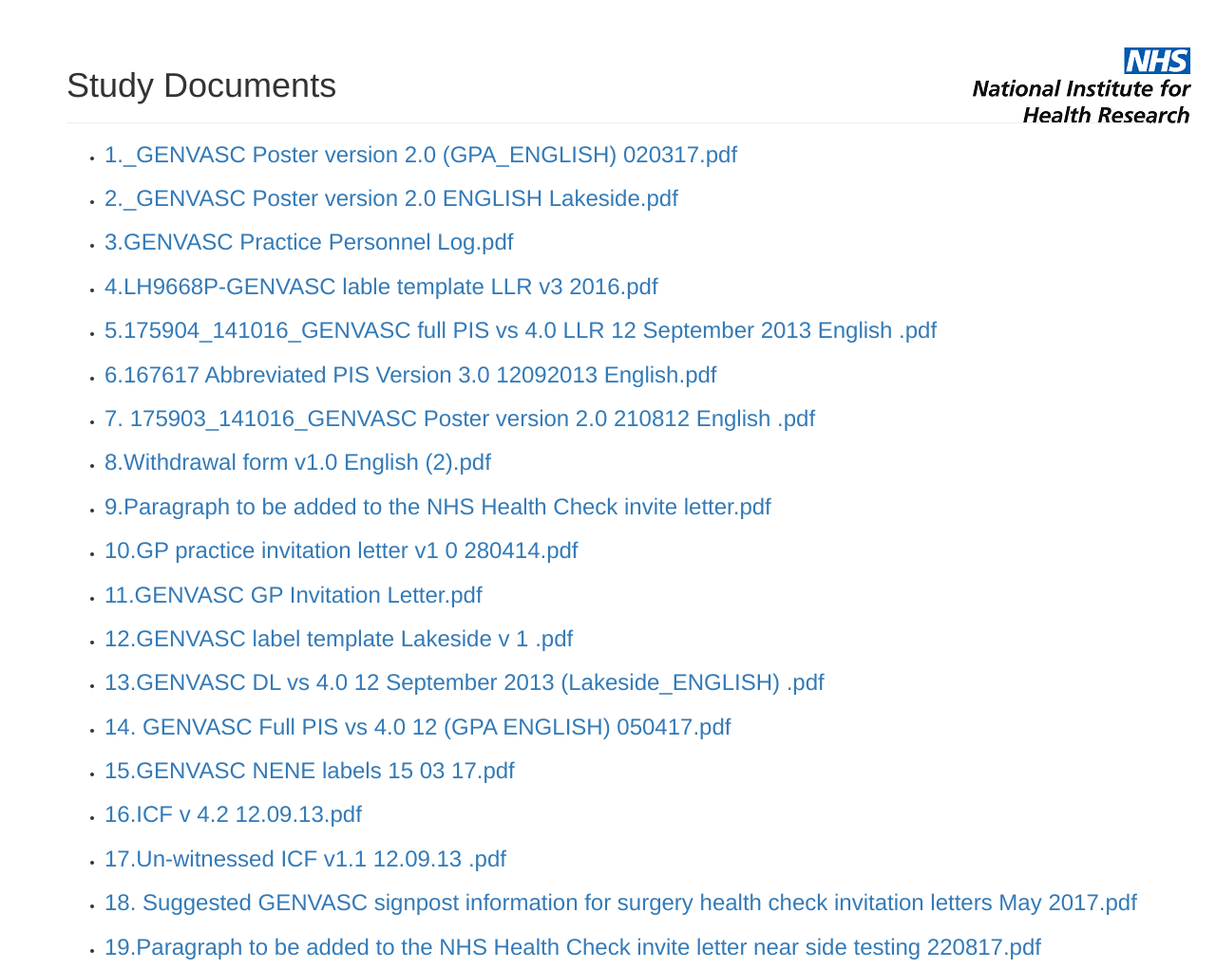
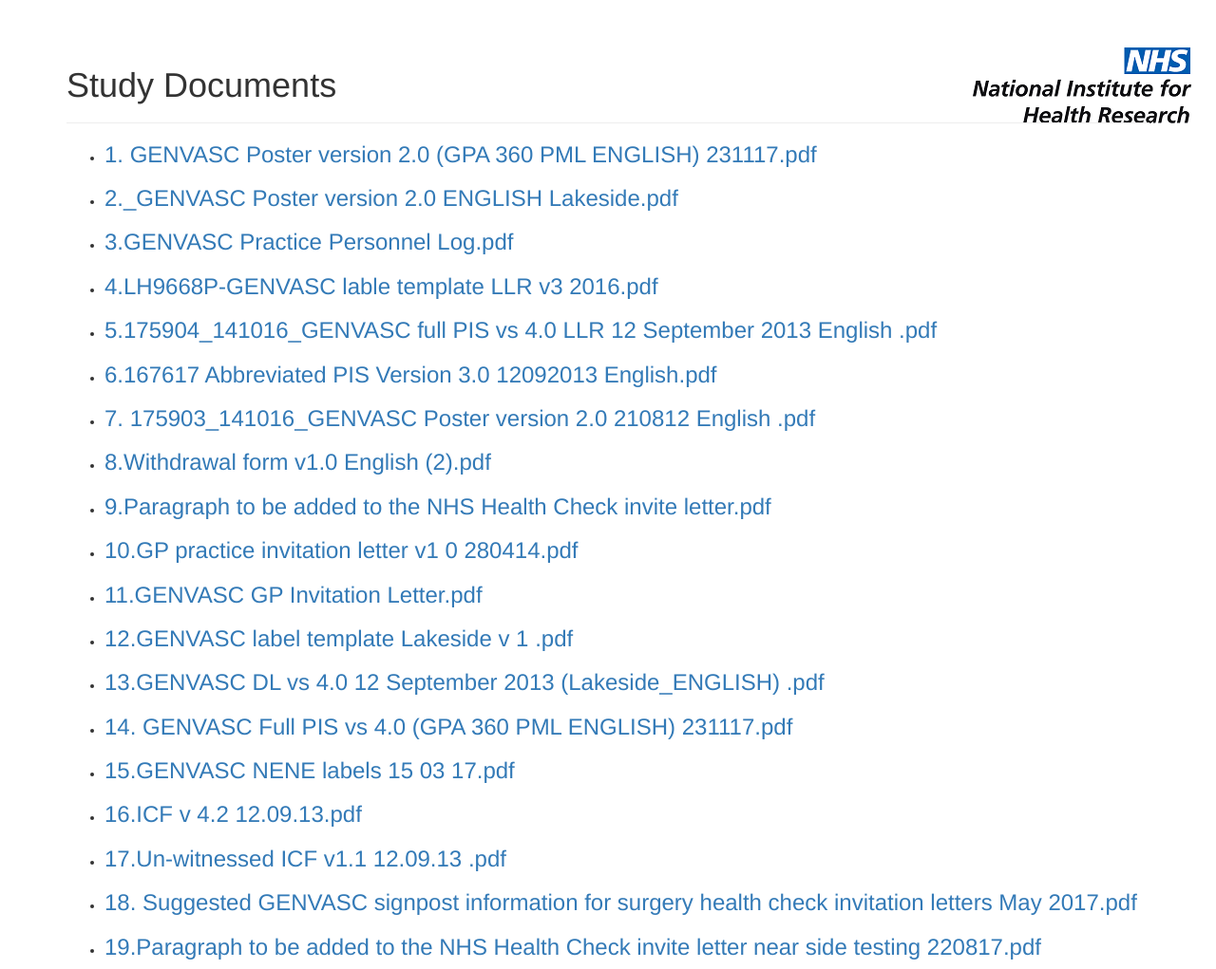
Before and after one commit to LCBRU/genvasc_portal, a Python web app: template web/portal/templates/site_file_documentation/documents.html in a window 1280 px wide. Shown: the part 50-1071 px from the top of the page at 95% size. Run offline with Jinja, Linux system fonts and the light colour scheme; the template is opened without the code that fills it, so the values that code supplies are empty.

Commit message:
New documents

```diff
--- a/development.yml
+++ b/development.yml
@@ -38,3 +38,5 @@ services:
       MYSQL_PASSWORD: ${GGPP_DB_PASSWORD}
     expose:
       - "3306"
+    ports:
+      - "3306:3306"
--- a/web/portal/templates/site_file_documentation/documents.html
+++ b/web/portal/templates/site_file_documentation/documents.html
@@ -8,7 +8,7 @@
 
 <ul>
  <li>
-  <h3><a href="/static/documents/documents/1._GENVASC Poster version 2.0 (GPA_ENGLISH) 020317.pdf" title="1._GENVASC Poster version 2.0 (GPA_ENGLISH) 020317.pdf" target="_blank">1._GENVASC Poster version 2.0 (GPA_ENGLISH) 020317.pdf</a></h3>
+  <h3><a href="/static/documents/documents/1. GENVASC Poster version 2.0 (GPA 360 PML ENGLISH) 231117.pdf" title="1. GENVASC Poster version 2.0 (GPA 360 PML ENGLISH) 231117.pdf" target="_blank">1. GENVASC Poster version 2.0 (GPA 360 PML ENGLISH) 231117.pdf</a></h3>
  </li>
  <li>
   <h3><a href="/static/documents/documents/2._GENVASC Poster version 2.0 ENGLISH Lakeside.pdf" title="2._GENVASC Poster version 2.0 ENGLISH Lakeside.pdf" target="_blank">2._GENVASC Poster version 2.0 ENGLISH Lakeside.pdf</a></h3>
@@ -47,7 +47,7 @@
   <h3><a href="/static/documents/documents/13.GENVASC DL vs 4.0 12 September 2013 (Lakeside_ENGLISH) .pdf" title="13.GENVASC DL vs 4.0 12 September 2013 (Lakeside_ENGLISH) .pdf" target="_blank">13.GENVASC DL vs 4.0 12 September 2013 (Lakeside_ENGLISH) .pdf</a></h3>
  </li>
  <li>
-  <h3><a href="/static/documents/documents/14. GENVASC Full PIS vs 4.0 12  (GPA ENGLISH)  050417.pdf" title="14. GENVASC Full PIS vs 4.0 12  (GPA ENGLISH)  050417.pdf" target="_blank">14. GENVASC Full PIS vs 4.0 12  (GPA ENGLISH)  050417.pdf</a></h3>
+  <h3><a href="/static/documents/documents/14. GENVASC Full PIS vs 4.0  (GPA 360 PML ENGLISH)  231117.pdf" title="14. GENVASC Full PIS vs 4.0  (GPA 360 PML ENGLISH)  231117.pdf" target="_blank">14. GENVASC Full PIS vs 4.0  (GPA 360 PML ENGLISH)  231117.pdf</a></h3>
  </li>
  <li>
   <h3><a href="/static/documents/documents/15.GENVASC NENE labels 15 03 17.pdf" title="15.GENVASC NENE labels 15 03 17.pdf" target="_blank">15.GENVASC NENE labels 15 03 17.pdf</a></h3>
```
Also changed, not shown: 5 other files.
